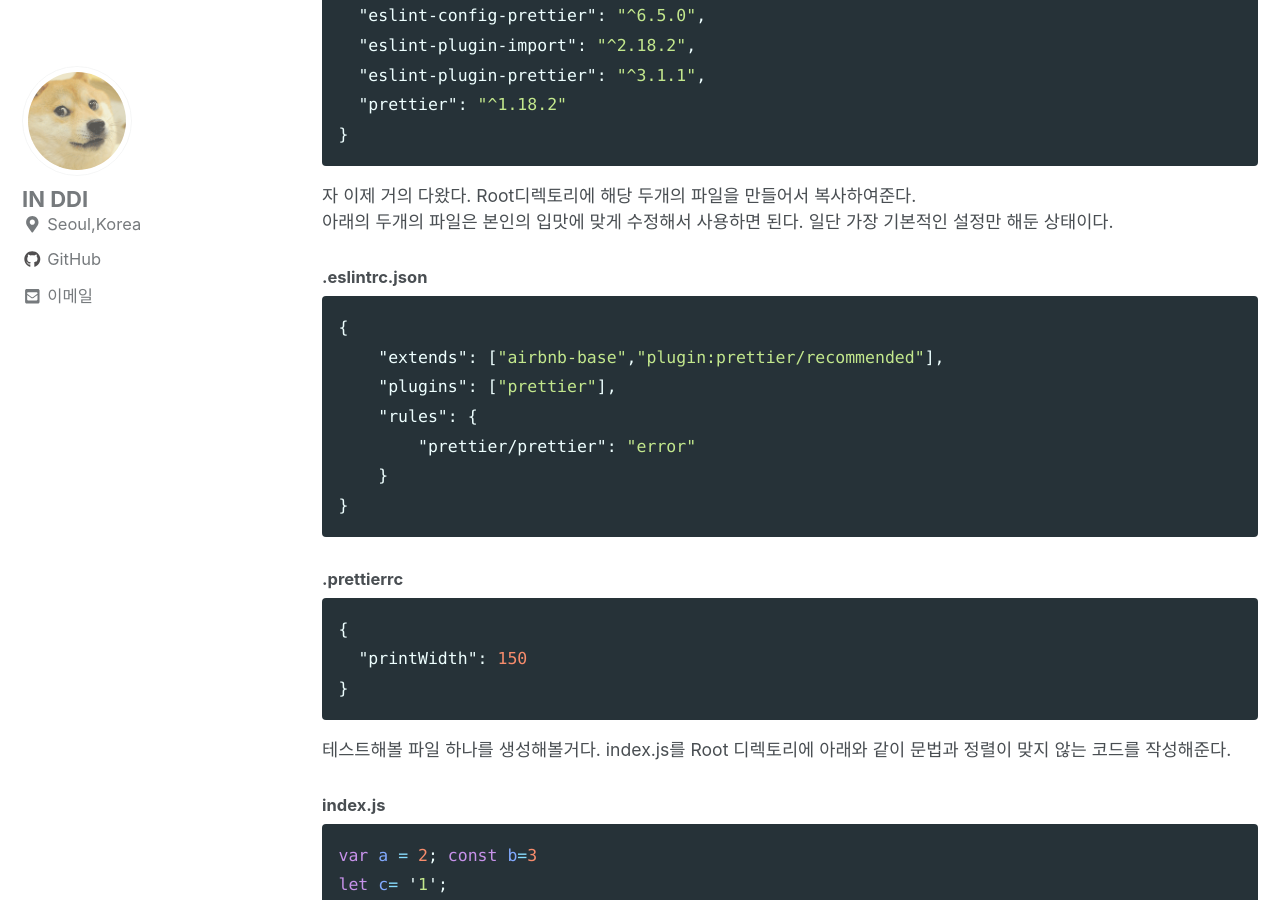
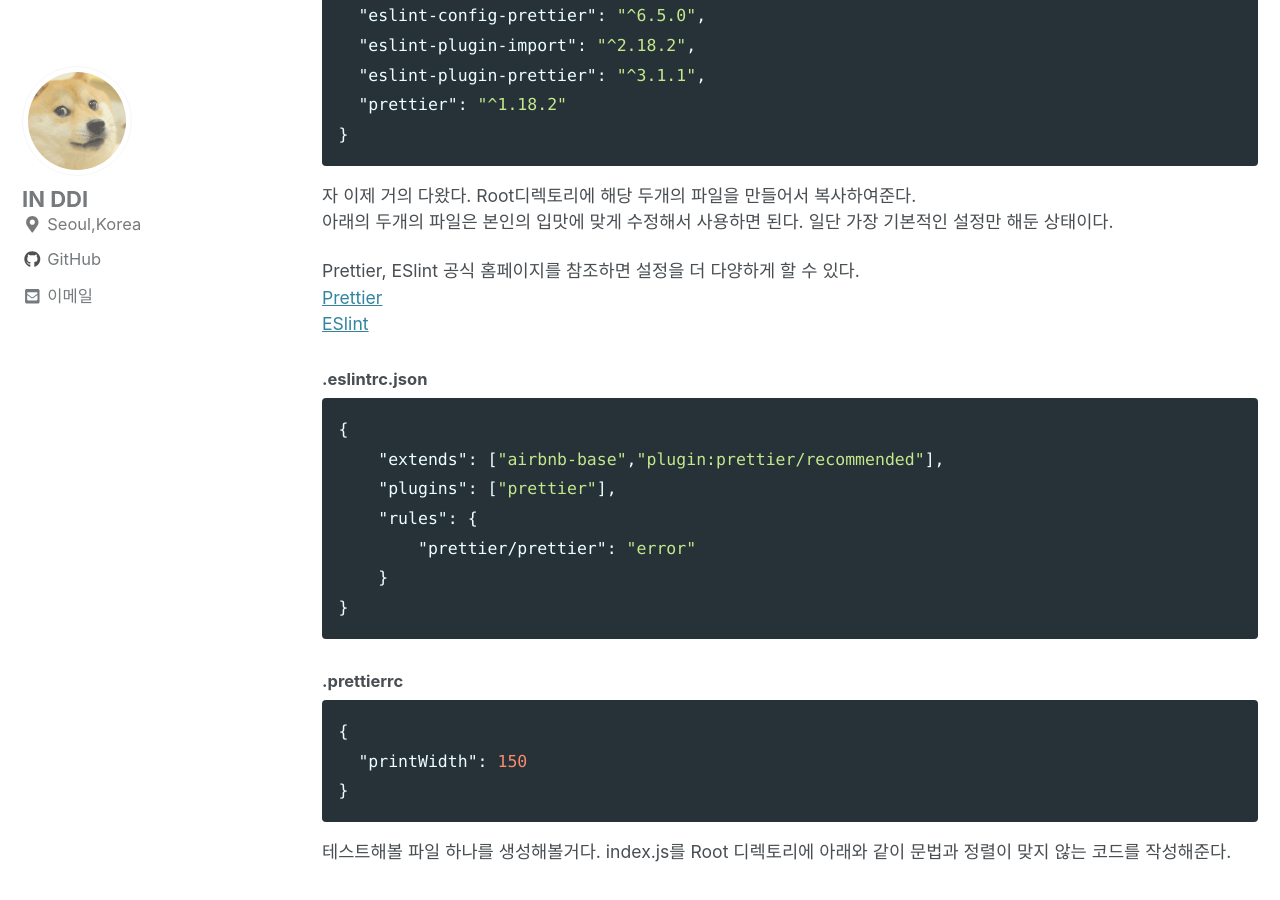
Before and after one commit to InSeok9068/inseok9068.github.io, a Jekyll site: the page built from _posts/others/2019-10-27-eslint-prettier.md, in a window 1280 px wide and 900 px high, scrolled down 2384 px. Built offline with Jekyll 4.4.1, drawn with Linux system fonts in a browser that asks for light colours; cached includes are drawn as plain includes; nearby versions of some CDN libraries; comment, search, counter and statistics services are not loaded.

Commit message:
블로그 포스팅 수정

````diff
--- a/_posts/others/2019-10-27-eslint-prettier.md
+++ b/_posts/others/2019-10-27-eslint-prettier.md
@@ -78,6 +78,10 @@ npx install-peerdeps --dev eslint-config-airbnb-base
 
 자 이제 거의 다왔다. Root디렉토리에 해당 두개의 파일을 만들어서 복사하여준다.<br>
 아래의 두개의 파일은 본인의 입맛에 맞게 수정해서 사용하면 된다. 일단 가장 기본적인 설정만 해둔 상태이다.
+
+Prettier, ESlint 공식 홈페이지를 참조하면 설정을 더 다양하게 할 수 있다.<br>
+[Prettier](https://prettier.io/docs/en/options.html)<br>
+[ESlint](https://eslint.org/docs/rules/)
 
 #### .eslintrc.json
 ```json
````
